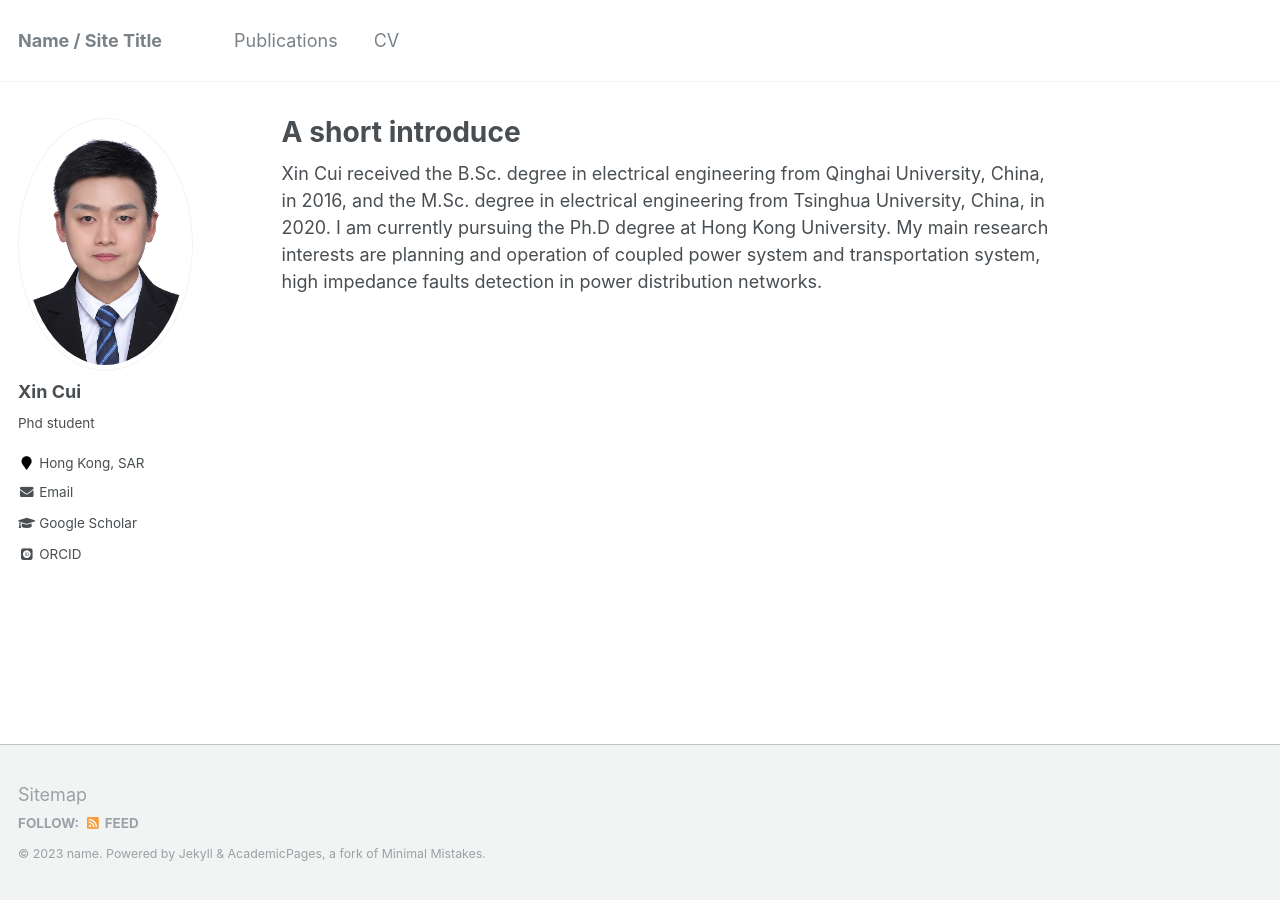
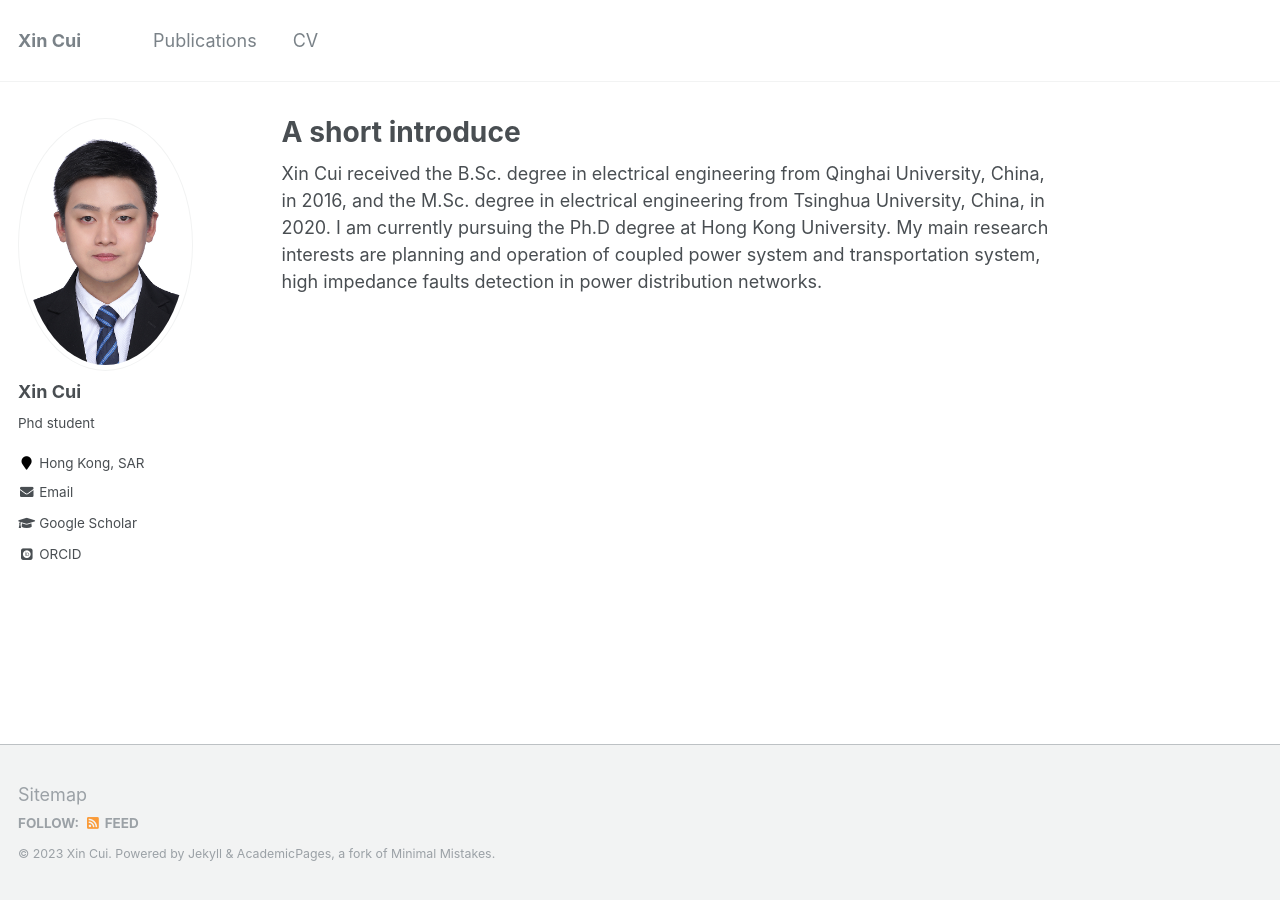
Before and after one commit to CUIXINPOWER/web, a Jekyll site: the page built from _pages/about.md, in a window 1280 px wide. Built offline with Jekyll 4.4.1, drawn with Linux system fonts in a browser that asks for light colours; some web fonts are replaced.

Commit message:
Update _config.yml

```diff
--- a/_config.yml
+++ b/_config.yml
@@ -7,9 +7,9 @@
 
 # Site Settings
 locale                   : "en-US"
-title                    : "Name / Site Title"
+title                    : "Xin Cui"
 title_separator          : "-"
-name                     : &name "name"
+name                     : &name "Xin Cui"
 description              : &description "Phd student"
 url                      : https://cuixinpower.github.io/web/ # the base hostname & protocol for your site e.g. "https://mmistakes.github.io"
 baseurl                  : "" # the subpath of your site, e.g. "/blog"
```
